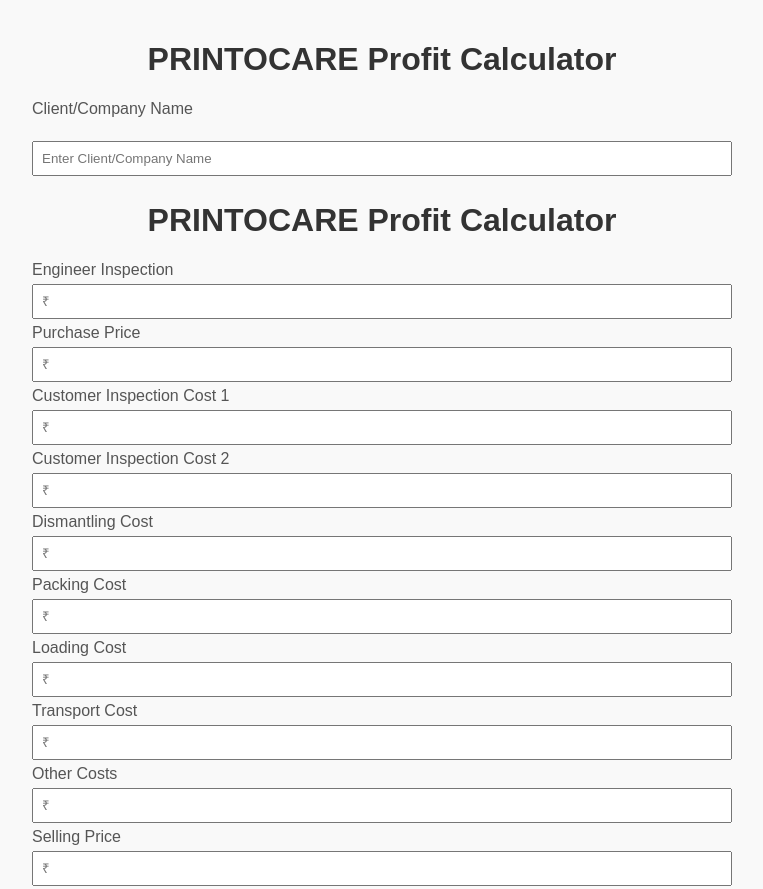
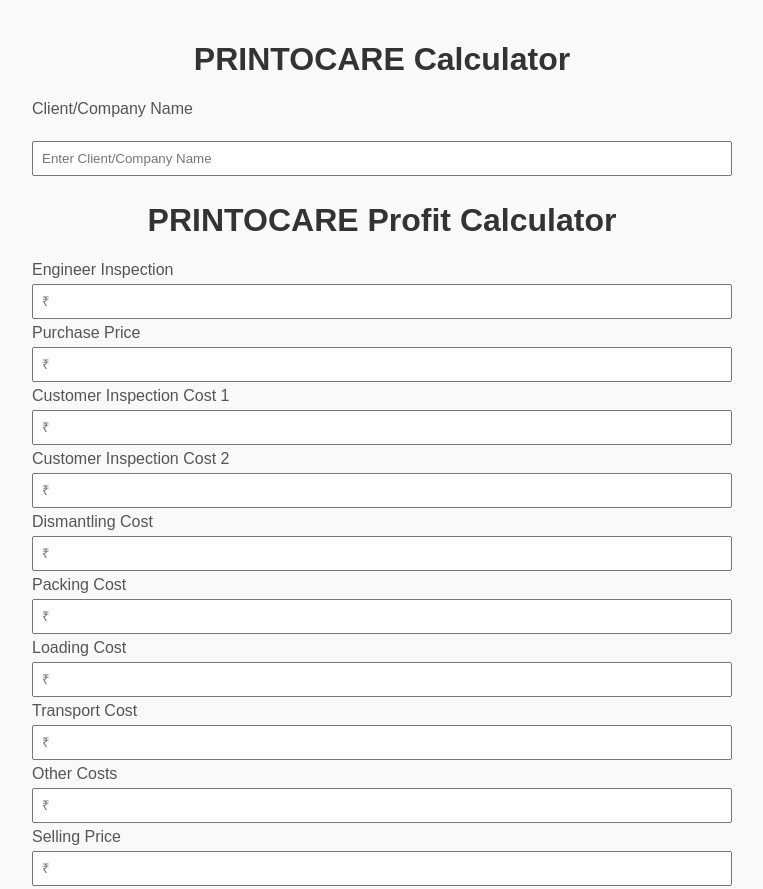
Before and after one commit to Hermanika-Godara/Profit-calculator, a plain HTML site: page index.html in a window 1280 px wide. Shown: the top 889 px of the page, without its empty margins (258-1021 px from the left). Drawn offline with Linux system fonts and the light colour scheme.

Commit message:
Update index.html

```diff
--- a/index.html
+++ b/index.html
@@ -57,7 +57,7 @@
   </style>
 </head>
 <body>
-  <h1>PRINTOCARE Profit Calculator</h1>
+  <h1>PRINTOCARE Calculator</h1>
 
 <p>
   <label for="clientName">Client/Company Name</label><br>
```
